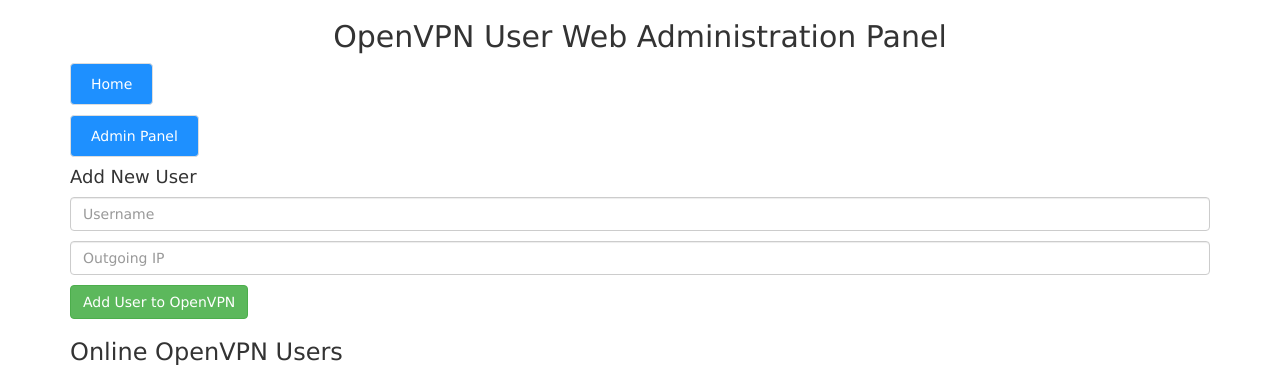
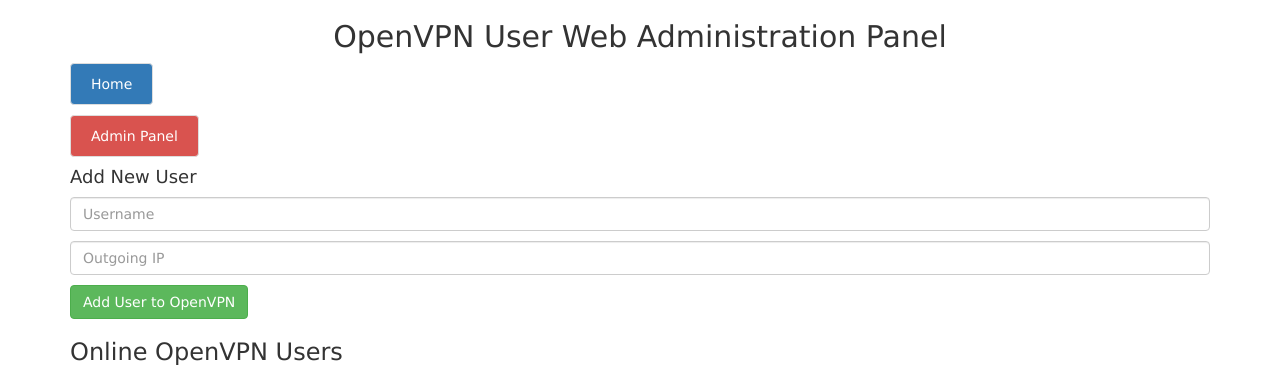
Before and after one commit to nakrifati/tryproj, a Django app: template templates/ovpn_users/ovpn_users.html in a window 1280 px wide. Shown: the top 375 px of the page. Run offline with Django 3.2, Linux system fonts and the light colour scheme; the template is opened without the code that fills it, so the values that code supplies are empty; some libraries are stand-ins or nearby versions.

Commit message:
css button fix

```diff
--- a/static/style.css
+++ b/static/style.css
@@ -26,13 +26,13 @@
 /* Style the submit button */
 .form-inline button {
   padding: 10px 20px;
-  background-color: dodgerblue;
+/*  background-color: dodgerblue; */
   border: 1px solid #ddd;
   color: white;
 }
 
 .form-inline button:hover {
-  background-color: royalblue;
+/*    background-color: royalblue; */
 }
 
 /* Add responsiveness - display the form controls vertically instead of horizontally on screens that are less than 800px wide */
```
